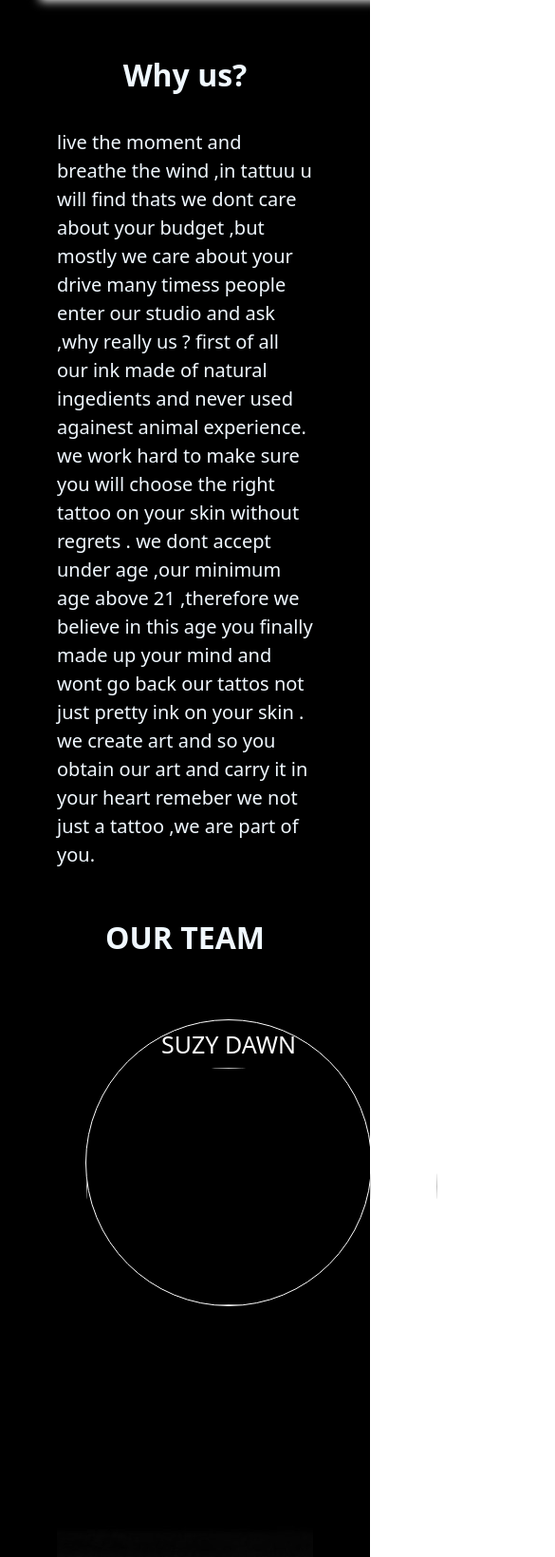
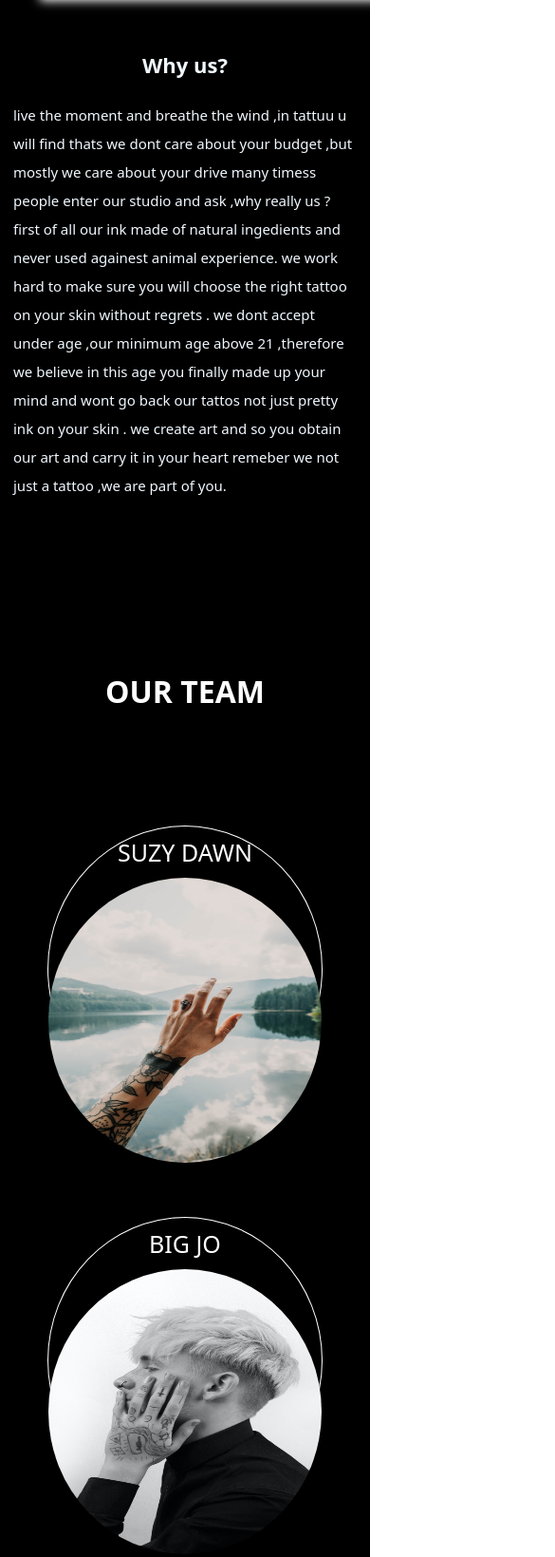
Before and after one commit to MuhammadHamad/student-project, a plain HTML site: page index.html in a window 390 px wide. Shown: the part 5577-7216 px from the top of the page at 95% size, 585 px wide, since content can reach past the window. Drawn offline with Linux system fonts and the light colour scheme.

Commit message:
some random changes

```diff
--- a/index.html
+++ b/index.html
@@ -74,6 +74,7 @@
         art and so you obtain our art and carry it in your heart remeber we not
         just a tattoo ,we are part of you.
       </p>
+    </div>
 
       <div class="teamcontainer">
         <h2 id="ourteam" class="ourteam">our team</h2>
@@ -81,15 +82,15 @@
         <section class="team">
           <div class="card">
             <p>suzy dawn</p>
-            <img src="/images/suzy dawn.jpg" alt="" />
+            <img src="/images/IMG-20230619-WA0024.jpg" alt="" />
           </div>
           <div class="card">
             <p>big jo</p>
-            <img src="/images/big jo.jpg" alt="" />
+            <img src="/images/IMG-20230619-WA0023.jpg" alt="" />
           </div>
           <div class="card">
             <p>mike bike</p>
-            <img src="/images/mike bike.jpg" alt="" />
+            <img src="/images/IMG-20230619-WA0027.jpg" alt="" />
           </div>
         </section>
       </div>
@@ -106,22 +107,22 @@
           <input type="button" value="send" />
         </form>
       </div>
+
       <footer>
         <div class="footer_container">
           <div class="icons">
             <a href="https://twitter.com/"
-              ><img src="/images/twitter.svg" alt="" srcset=""
+              ><img src="/images/fb.jpg" alt="" srcset=""
             /></a>
             <a href="https://www.instagram.com/"
-              ><img src="/images/instagram.svg" alt="" srcset=""
+              ><img src="/images/insta.jpg" alt="" srcset=""
             /></a>
             <a href="https://www.facebook.com/"
-              ><img src="/images/facebook.svg" alt="" srcset=""
+              ><img src="/images/twitter.jpg" alt="" srcset=""
             /></a>
           </div>
         </div>
       </footer>
-    </div>
 
   </body>
 </html>
--- a/pinkbox.css
+++ b/pinkbox.css
@@ -170,6 +170,7 @@ a:hover {
 }
 
 .page3 {
+  height: auto;
   background-color: black;
   color: aliceblue;
   font-size: 20px;
@@ -187,23 +188,44 @@ a:hover {
   line-height: 30px;
 }
 
+@media (max-width: 480px) {
+  .page3 {
+    padding: 14px;
+    line-height: 1.6;
+    padding-bottom: 400px;
+  }
+
+  .page3 h2 {
+    text-align: center;
+    font-size: 22px;
+    padding: 20px 0;
+  }
+
+  .page3 p {
+    font-size: 15px;
+    height: 200px;
+  }
+}
+
+
+.teamcontainer {
+  background-color: black;
+  color: white;
+}
+
 .team {
-  width: 1100px;
-  height: 400px;
-  margin: 20px auto;
+  height: auto;
+  padding: 20px;
   display: flex;
-  justify-content: space-between;
+  justify-content: space-evenly;
+  align-items: center;
+  flex-wrap: wrap;
 }
 
 .ourteam {
   text-transform: uppercase;
   text-align: center;
   font-size: 32px;
-}
-
-.teamcontainer {
-  padding: 50px 0;
-  height: 70vh;
 }
 
 .team .card {
@@ -232,10 +254,17 @@ a:hover {
   padding: 10px;
 }
 
+@media (max-width: 480px) {
+  .team .card {
+    margin-top: 100px;
+
+  }
+}
+
 .container {
   height: 100vh;
   padding-top: 200px;
-  background-image: url(/images/main.jpg);
+  background-image: url(/images/ohbjT0Ezru4k5sQTF8ZnKd-3VPYFcYBl-q6O66x7VMs=_plaintext_638227833777654148.jpg);
 }
 
 form {
@@ -272,8 +301,6 @@ input {
 
 footer {
   width: 100%;
-  box-shadow: 2px 2px 10px rgb(255, 255, 255);
-  background-color: aliceblue;
 }
 
 .footer_container {
@@ -287,5 +314,11 @@ footer {
 
 .footer_container img {
   margin-left: 20px;
-   height: 40px;
+  height: 40px;
 }
+
+@media (max-width: 480px) {
+  .footer_container img {
+
+  }
+}
```
Also changed, not shown: images/WhatsApp Image 2023-06-19 at 19.56.52.jpg (deleted), images/fb.jpg (renamed from images/IMG-20230619-WA0038.jpg), images/insta.jpg (renamed from images/IMG-20230619-WA0045.jpg), images/twitter.jpg (renamed from images/IMG-20230619-WA0061.jpg).
